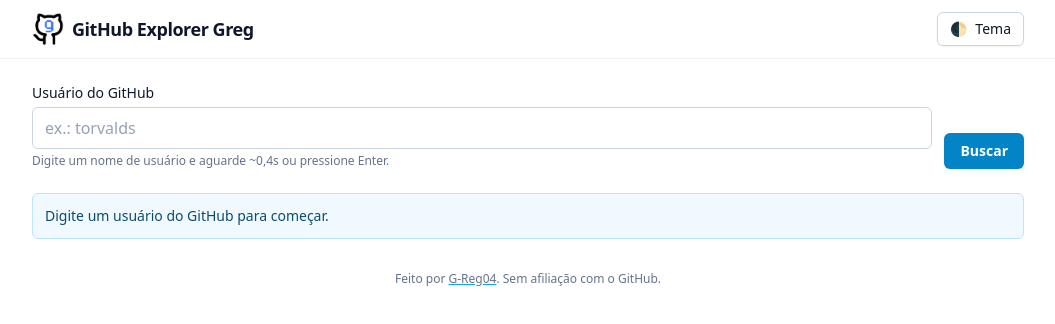
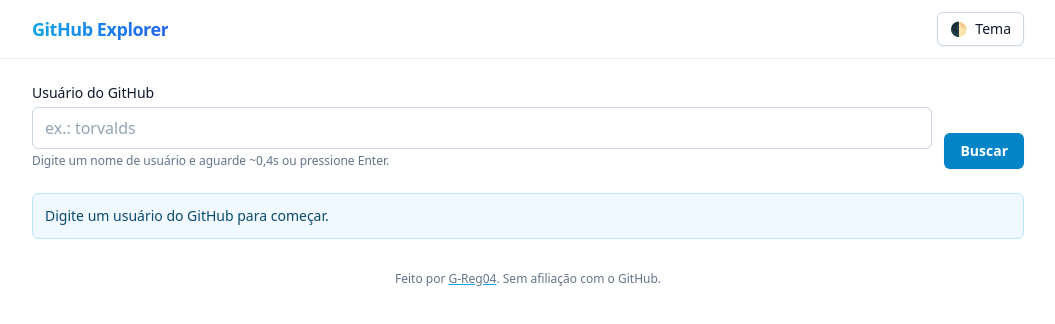
Before and after one commit to G-Reg04/github-explorer-greg, a plain HTML site: page index.html in a window 1280 px wide. Shown: the whole page, without its empty margins (112-1167 px from the left). Drawn offline with nearby package versions, Linux system fonts and the light colour scheme.

Commit message:
feat(ui): remove navbar logo and add stylized 'GitHub Explorer' title

```diff
--- a/index.html
+++ b/index.html
@@ -70,15 +70,9 @@
     >
       <div class="mx-auto flex max-w-5xl items-center justify-between gap-3 px-4 py-3">
         <div class="flex items-center gap-2">
-          <img
-            src="/assets/logo.png"
-            alt="Logo"
-            width="32"
-            height="32"
-            class="h-8 w-8"
-            loading="lazy"
-          />
-          <h1 class="text-lg font-semibold tracking-tight">GitHub Explorer Greg</h1>
+          <h1 class="font-display text-lg font-semibold tracking-tight">
+            <span class="bg-gradient-to-r from-sky-500 to-blue-600 bg-clip-text text-transparent">GitHub Explorer</span>
+          </h1>
         </div>
 
         <div class="flex items-center gap-2">
```
